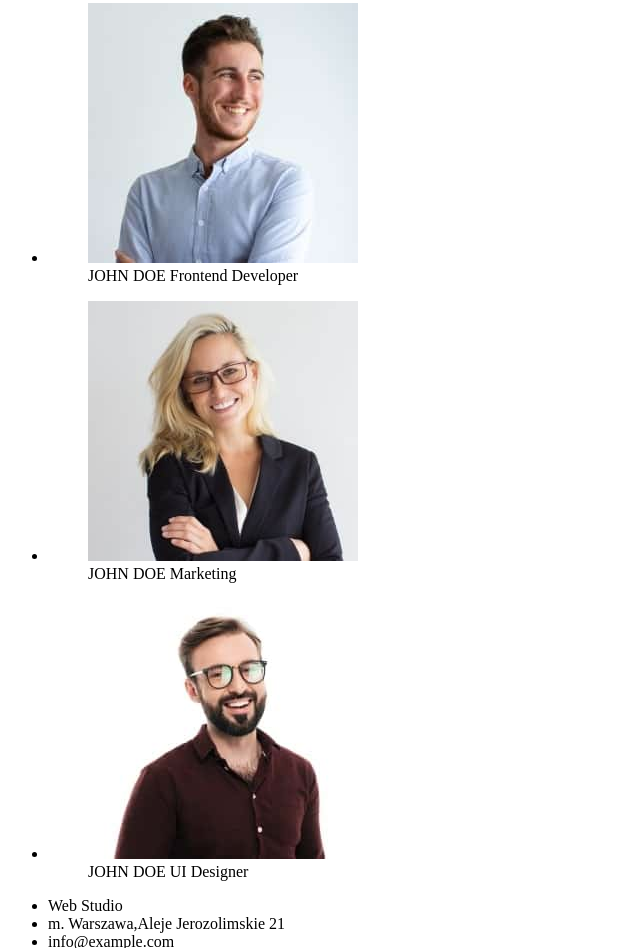
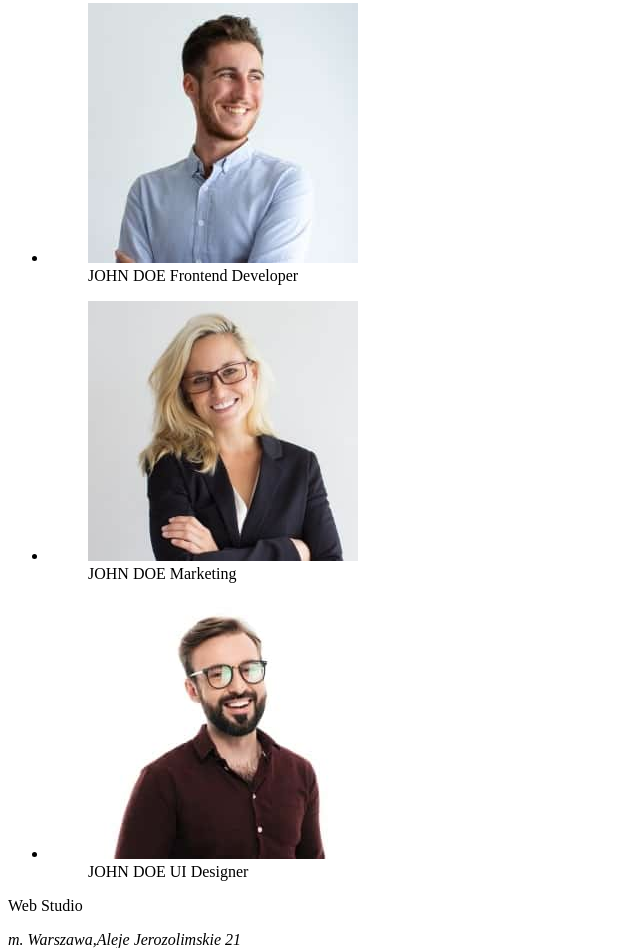
Before and after one commit to jaciubas/goit-markup-hw-01, a plain HTML site: page index.html in a window 1280 px wide. Shown: the part 1852-2800 px from the top of the page, without its empty margins (0-640 px from the left). Drawn offline with Linux system fonts and the light colour scheme.

Commit message:
Add files via upload
poprawione h2 i stopka

```diff
--- a/index.html
+++ b/index.html
@@ -55,8 +55,9 @@
           </p>
         </li>
       </ul>
-      <h2>Czym się zajmujemy</h2>
       <section>
+        <h2>Czym się zajmujemy</h2>
+
         <ul>
           <li>
             <img
@@ -137,9 +138,9 @@
       </section>
     </main>
     <footer>
+      <p>Web Studio</p>
+      <address>m. Warszawa,Aleje Jerozolimskie 21</address>
       <ul>
-        <li>Web Studio</li>
-        <li>m. Warszawa,Aleje Jerozolimskie 21</li>
         <li>info@example.com</li>
         <li>+48 111 111 111</li>
       </ul>
```
